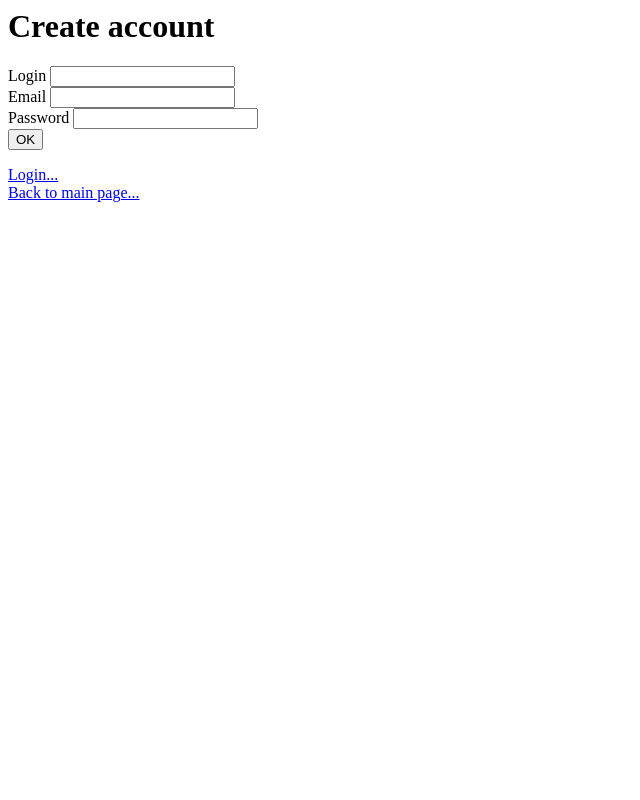
After one commit to kyazdani42/camagru, a PHP site: page /login.php in a window 1280 px wide. The commit adds this page. Shown: the whole page, without its empty margins (0-640 px from the left). Run offline with PHP 8.4, Linux system fonts and the light colour scheme.

Commit message:
adding login.php html page and config db, also edited style so its empty

```diff
--- a/index.php
+++ b/index.php
@@ -18,7 +18,11 @@ require_once('config/setup.php');
                     <ul>3</ul>
                 </li>
                 <h1>Camagru</h1>
-			    <span class="logBox"><?php if (isset($_SESSION['log_user']) && $_SESSION['log_user'] !== "") { echo "Account"; } else { echo "Connexion"; } ?></span>
+                <?php if ($_SESSION['log_user'] !== "") { ?>
+                    <span class="logBox">Account</span>
+                <?php } else { ?>
+                    <span class="logBox"><a href="login.php">Connexion</a></span>
+                <?php } ?>
             </div>
 		</header>
 		<div class="main">
--- /dev/null
+++ b/login.php
@@ -0,0 +1,22 @@
+<html>
+<head>
+    <meta charset="utf-8" />
+    <title>Create account</title>
+</head>
+<body>
+<div>
+    <h1>Create account</h1>
+    <form action="../script.php" method="post">
+        <label for="id">Login</label>
+        <input type="text" name="id" value=""/><br/>
+        <label for="email">Email</label>
+        <input type="email" name="email" value=""/><br/>
+        <label for="passwd">Password</label>
+        <input type="password" name="passwd" value=""/><br/>
+        <input type="submit" name="submit" value="OK"/>
+    </form>
+    <a href="login.php">Login...</a><br/>
+    <a href="..">Back to main page...</a><br/>
+</div>
+</body>
+</html>
```
Also changed, not shown: config/database.php (+5 -6 lines), style/style.css (deleted, +0 -25 lines), .db_config/.toolscript.sql (added).
